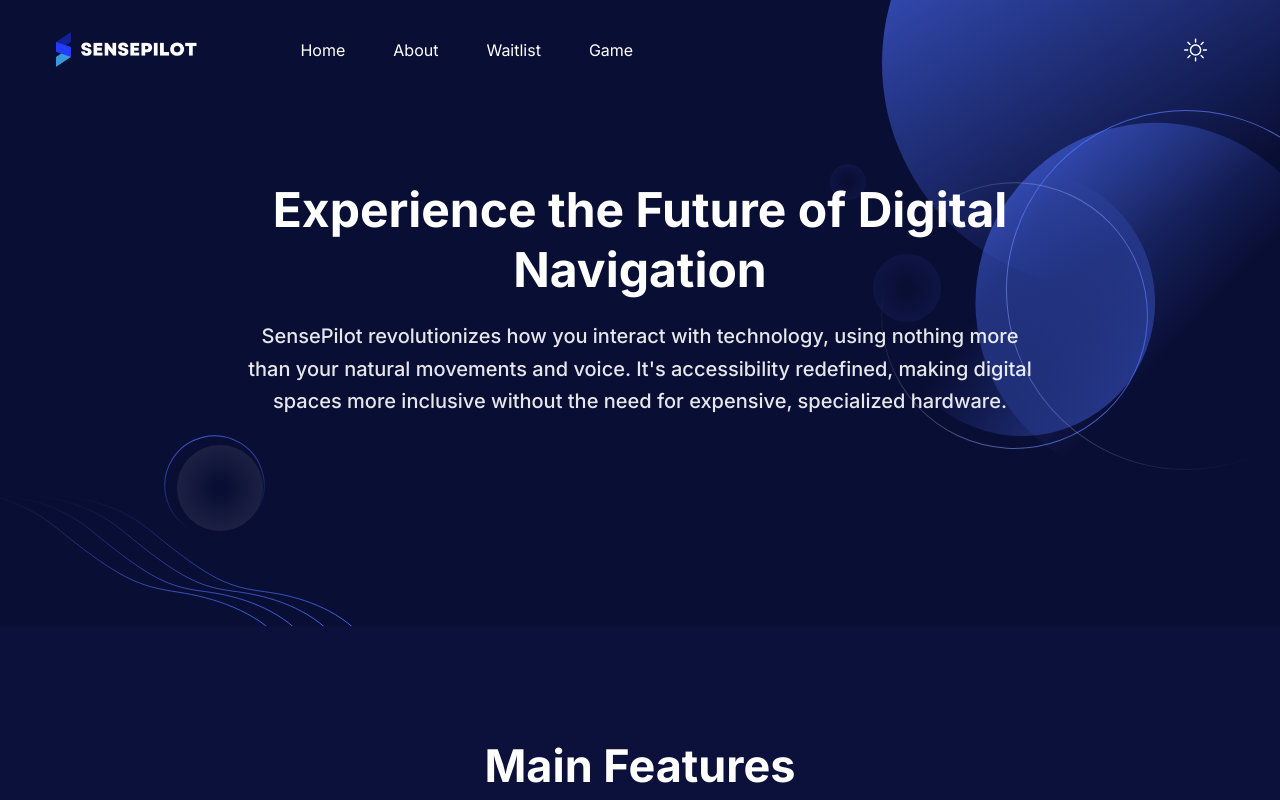
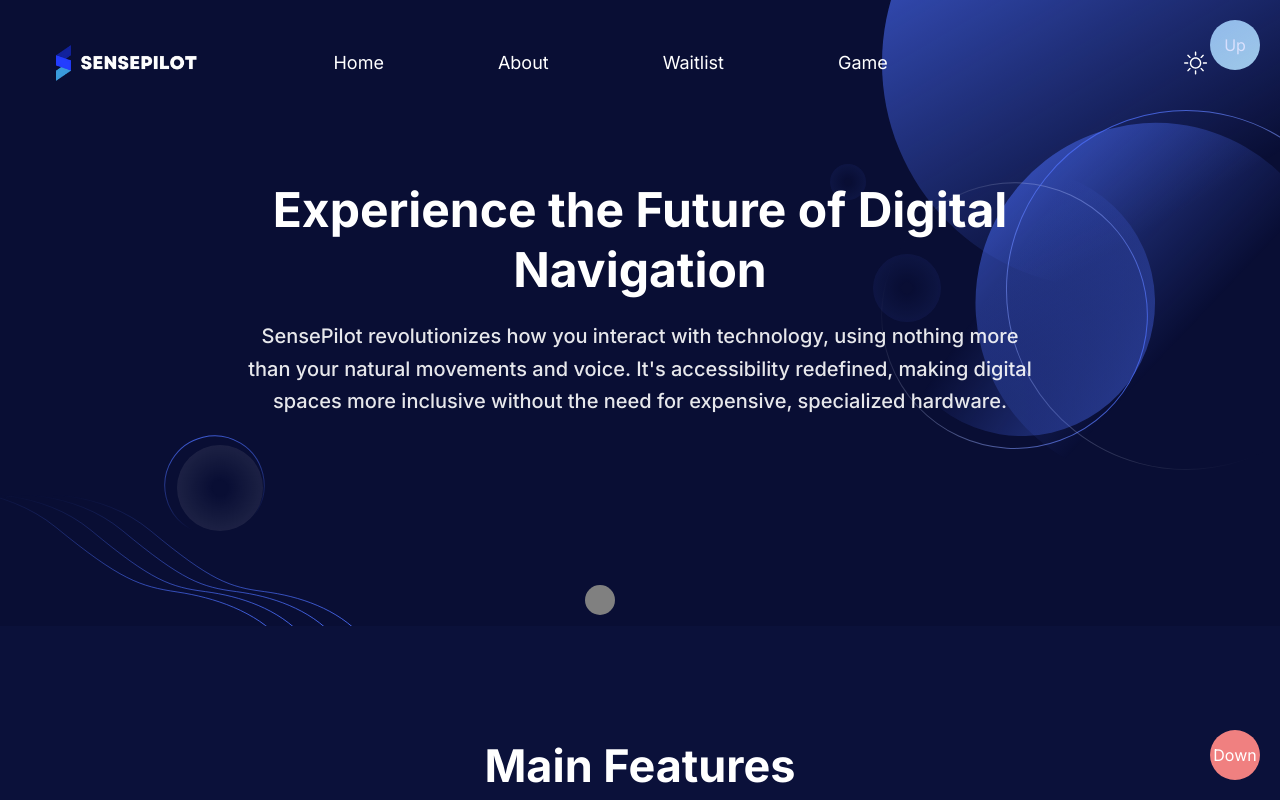
Before and after one commit to erikahazle/sensepilot, a Next.js app: page / in a window 1280 px wide. Shown: the top 800 px of the page. Built offline with nearby package versions, Linux system fonts and the light colour scheme.

Commit message:
Updated pages to have cursor

```diff
--- a/app/about/page.tsx
+++ b/app/about/page.tsx
@@ -1,8 +1,13 @@
+"use client";
+
 import AboutSectionOne from "@/components/About/AboutSectionOne";
 import AboutSectionTwo from "@/components/About/AboutSectionTwo";
 import Breadcrumb from "@/components/Common/Breadcrumb";
+import { useDotPosition } from "@/context/DotPositionContext";
 
 const AboutPage = () => {
+  const { dotPosition } = useDotPosition();
+
   return (
     <>
       <Breadcrumb
@@ -11,6 +16,19 @@ const AboutPage = () => {
       />
       <AboutSectionOne />
       <AboutSectionTwo />
+      <div
+        style={{
+          position: 'absolute',
+          top: `${dotPosition.y}px`,
+          left: `${dotPosition.x}px`,
+          width: '30px',
+          height: '30px',
+          backgroundColor: 'grey',
+          borderRadius: '50%',
+          transform: 'translate(-50%, -50%)',
+          pointerEvents: 'none'
+        }}
+      />
     </>
   );
 };
--- a/app/game/page.tsx
+++ b/app/game/page.tsx
@@ -102,11 +102,11 @@ export default function Game() {
           position: 'absolute',
           top: `${dotPosition.y}px`,
           left: `${dotPosition.x}px`,
-          width: '15px',
-          height: '15px',
+          width: '30px',
+          height: '30px',
           backgroundColor: 'grey',
           borderRadius: '50%',
-          transform: 'translate(-50%, -50%)', // Center the custom cursor
+          transform: 'translate(-50%, -50%)',
           pointerEvents: 'none'
         }}
       />
--- a/app/page.tsx
+++ b/app/page.tsx
@@ -1,3 +1,6 @@
+"use client";
+
+import { useEffect, useRef, useState } from "react";
 import AboutSectionOne from "@/components/About/AboutSectionOne";
 import AboutSectionTwo from "@/components/About/AboutSectionTwo";
 import Blog from "@/components/Blog";
@@ -6,14 +9,69 @@ import ScrollUp from "@/components/Common/ScrollUp";
 import Contact from "@/components/Contact";
 import Features from "@/components/Features";
 import Hero from "@/components/Hero";
-import Pricing from "@/components/Pricing";
-import Testimonials from "@/components/Testimonials";
-import Video from "@/components/Video";
+import { useDotPosition } from "@/context/DotPositionContext";
 import { Inter } from "next/font/google";
 
 const inter = Inter({ subsets: ["latin"] });
 
 export default function Home() {
+  const { dotPosition } = useDotPosition();
+  const [isScrolling, setIsScrolling] = useState(false);
+  const scrollDirection = useRef(null);
+
+  const scrollUpButtonRef = useRef(null);
+  const scrollDownButtonRef = useRef(null);
+
+  useEffect(() => {
+    if (isScrolling) {
+      const scrollInterval = setInterval(() => {
+        if (scrollDirection.current === 'up') {
+          window.scrollBy(0, -20);
+        } else if (scrollDirection.current === 'down') {
+          window.scrollBy(0, 20);
+        }
+      }, 10);
+
+      return () => clearInterval(scrollInterval);
+    }
+  }, [isScrolling]);
+
+  const checkHover = () => {
+    const scrollUpButton = scrollUpButtonRef.current;
+    const scrollDownButton = scrollDownButtonRef.current;
+
+    if (scrollUpButton && scrollDownButton) {
+      const rectUp = scrollUpButton.getBoundingClientRect();
+      const rectDown = scrollDownButton.getBoundingClientRect();
+
+      const isHoveringUp =
+        dotPosition.x >= rectUp.left &&
+        dotPosition.x <= rectUp.right &&
+        dotPosition.y >= rectUp.top &&
+        dotPosition.y <= rectUp.bottom;
+
+      const isHoveringDown =
+        dotPosition.x >= rectDown.left &&
+        dotPosition.x <= rectDown.right &&
+        dotPosition.y >= rectDown.top &&
+        dotPosition.y <= rectDown.bottom;
+
+      if (isHoveringUp) {
+        scrollDirection.current = 'up';
+        setIsScrolling(true);
+      } else if (isHoveringDown) {
+        scrollDirection.current = 'down';
+        setIsScrolling(true);
+      } else {
+        setIsScrolling(false);
+      }
+    }
+  };
+
+  useEffect(() => {
+    checkHover();
+  }, [dotPosition]);
+
   return (
     <>
       <ScrollUp />
@@ -27,6 +85,49 @@ export default function Home() {
       {/* <Pricing /> */}
       {/* <Blog /> */}
       <Contact />
+      <div
+        style={{
+          position: 'absolute',
+          top: `${dotPosition.y}px`,
+          left: `${dotPosition.x}px`,
+          width: '30px',
+          height: '30px',
+          backgroundColor: 'grey',
+          borderRadius: '50%',
+          transform: 'translate(-50%, -50%)',
+          pointerEvents: 'none'
+        }}
+      />
+      <button
+        ref={scrollUpButtonRef}
+        style={{
+          position: 'fixed',
+          right: '20px',
+          top: '20px',
+          width: '50px',
+          height: '50px',
+          backgroundColor: 'lightblue',
+          borderRadius: '50%',
+          cursor: 'pointer'
+        }}
+      >
+        Up
+      </button>
+      <button
+        ref={scrollDownButtonRef}
+        style={{
+          position: 'fixed',
+          right: '20px',
+          bottom: '20px',
+          width: '50px',
+          height: '50px',
+          backgroundColor: 'lightcoral',
+          borderRadius: '50%',
+          cursor: 'pointer'
+        }}
+      >
+        Down
+      </button>
     </>
   );
 }
--- a/app/waitlist/page.tsx
+++ b/app/waitlist/page.tsx
@@ -1,7 +1,12 @@
+"use client";
+
 import Breadcrumb from "@/components/Common/Breadcrumb";
 import Contact from "@/components/Contact";
+import { useDotPosition } from "@/context/DotPositionContext";
 
 const ContactPage = () => {
+  const { dotPosition } = useDotPosition();
+
   return (
     <>
       <Breadcrumb
@@ -10,6 +15,19 @@ const ContactPage = () => {
       />
 
       <Contact />
+      <div
+        style={{
+          position: 'absolute',
+          top: `${dotPosition.y}px`,
+          left: `${dotPosition.x}px`,
+          width: '30px',
+          height: '30px',
+          backgroundColor: 'grey',
+          borderRadius: '50%',
+          transform: 'translate(-50%, -50%)', // Center the custom cursor
+          pointerEvents: 'none'
+        }}
+      />
     </>
   );
 };
--- a/components/Header/index.tsx
+++ b/components/Header/index.tsx
@@ -1,18 +1,23 @@
 "use client";
 import Image from "next/image";
 import Link from "next/link";
-import { useEffect, useState } from "react";
+import { useEffect, useState, useRef } from "react";
 import ThemeToggler from "./ThemeToggler";
 import menuData from "./menuData";
+import { useDotPosition } from "@/context/DotPositionContext";
+import { useRouter } from "next/navigation"; // Import the useRouter hook
 
 const Header = () => {
-  // Navbar toggle
   const [navbarOpen, setNavbarOpen] = useState(false);
+  const { dotPosition } = useDotPosition();
+  const [hoveredIndex, setHoveredIndex] = useState(-1);
+  const hoverTimer = useRef(null);
+  const router = useRouter();
+
   const navbarToggleHandler = () => {
     setNavbarOpen(!navbarOpen);
   };
 
-  // Sticky Navbar
   const [sticky, setSticky] = useState(false);
   const handleStickyNavbar = () => {
     if (window.scrollY >= 80) {
@@ -21,11 +26,51 @@ const Header = () => {
       setSticky(false);
     }
   };
+
   useEffect(() => {
     window.addEventListener("scroll", handleStickyNavbar);
-  });
+    return () => {
+      window.removeEventListener("scroll", handleStickyNavbar);
+    };
+  }, []);
 
-  // submenu handler
+  // Handle hover over menu items
+  useEffect(() => {
+    const menuItems = document.querySelectorAll(".menu-item");
+    let foundHover = false;
+
+    menuItems.forEach((item, index) => {
+      const rect = item.getBoundingClientRect();
+      const isHovering =
+        dotPosition.x >= rect.left &&
+        dotPosition.x <= rect.right &&
+        dotPosition.y >= rect.top &&
+        dotPosition.y <= rect.bottom;
+
+      if (isHovering) {
+        console.log("WWWWW")
+        setHoveredIndex(index);
+        foundHover = true;
+
+        if (!hoverTimer.current) {
+          hoverTimer.current = setTimeout(() => {
+            const path = menuData[index].path;
+            if (path) {
+              router.push(path);
+            }
+            hoverTimer.current = null;
+          }, 1000);
+        }
+      }
+    });
+
+    if (!foundHover) {
+      setHoveredIndex(-1);
+      clearTimeout(hoverTimer.current);
+      hoverTimer.current = null;
+    }
+  }, [dotPosition]);
+
   const [openIndex, setOpenIndex] = useState(-1);
   const handleSubmenu = (index) => {
     if (openIndex === index) {
@@ -103,14 +148,21 @@ const Header = () => {
                 >
                   <ul className="block lg:flex lg:space-x-12">
                     {menuData.map((menuItem, index) => (
-                      <li key={menuItem.id} className="group relative">
+                      <li
+                        key={menuItem.id}
+                        className={`menu-item group relative ${
+                          hoveredIndex === index ? "bg-white border border-black px-8 rounded-lg" : "border border-transparent px-8 rounded-lg"
+                        }`}
+                      >
                         {menuItem.path ? (
                           <Link
                             href={menuItem.path}
-                            className={`flex py-2 text-base text-dark group-hover:opacity-70 dark:text-white lg:mr-0 lg:inline-flex lg:py-6 lg:px-0`}
+                            className={`flex py-40 px-8 text-lg text-dark group-hover:opacity-70 dark:text-white lg:mr-0 lg:inline-flex lg:py-12 lg:px-0 w-full lg:w-[400%]`}
                           >
                             {menuItem.title}
                           </Link>
+
+
                         ) : (
                           <>
                             <a
@@ -118,14 +170,6 @@ const Header = () => {
                               className="flex cursor-pointer items-center justify-between py-2 text-base text-dark group-hover:opacity-70 dark:text-white lg:mr-0 lg:inline-flex lg:py-6 lg:px-0"
                             >
                               {menuItem.title}
-                              <span className="pl-3">
-                                <svg width="15" height="14" viewBox="0 0 15 14">
-                                  <path
-                                    d="M7.81602 9.97495C7.68477 9.97495 7.57539 9.9312 7.46602 9.8437L2.43477 4.89995C2.23789 4.70308 2.23789 4.39683 2.43477 4.19995C2.63164 4.00308 2.93789 4.00308 3.13477 4.19995L7.81602 8.77183L12.4973 4.1562C12.6941 3.95933 13.0004 3.95933 13.1973 4.1562C13.3941 4.35308 13.3941 4.65933 13.1973 4.8562L8.16601 9.79995C8.05664 9.90933 7.94727 9.97495 7.81602 9.97495Z"
-                                    fill="currentColor"
-                                  />
-                                </svg>
-                              </span>
                             </a>
                             <div
                               className={`submenu relative top-full left-0 rounded-md bg-white transition-[top] duration-300 group-hover:opacity-100 dark:bg-dark lg:invisible lg:absolute lg:top-[110%] lg:block lg:w-[250px] lg:p-4 lg:opacity-0 lg:shadow-lg lg:group-hover:visible lg:group-hover:top-full ${
@@ -146,22 +190,11 @@ const Header = () => {
                         )}
                       </li>
                     ))}
+
                   </ul>
                 </nav>
               </div>
               <div className="flex items-center justify-end pr-16 lg:pr-0">
-                {/* <Link
-                  href="/signin"
-                  className="hidden py-3 px-7 text-base font-bold text-dark hover:opacity-70 dark:text-white md:block"
-                >
-                  Sign In
-                </Link>
-                <Link
-                  href="/signup"
-                  className="ease-in-up hidden rounded-md bg-primary py-3 px-8 text-base font-bold text-white transition duration-300 hover:bg-opacity-90 hover:shadow-signUp md:block md:px-9 lg:px-6 xl:px-9"
-                >
-                  Sign Up
-                </Link> */}
                 <div>
                   <ThemeToggler />
                 </div>
```
